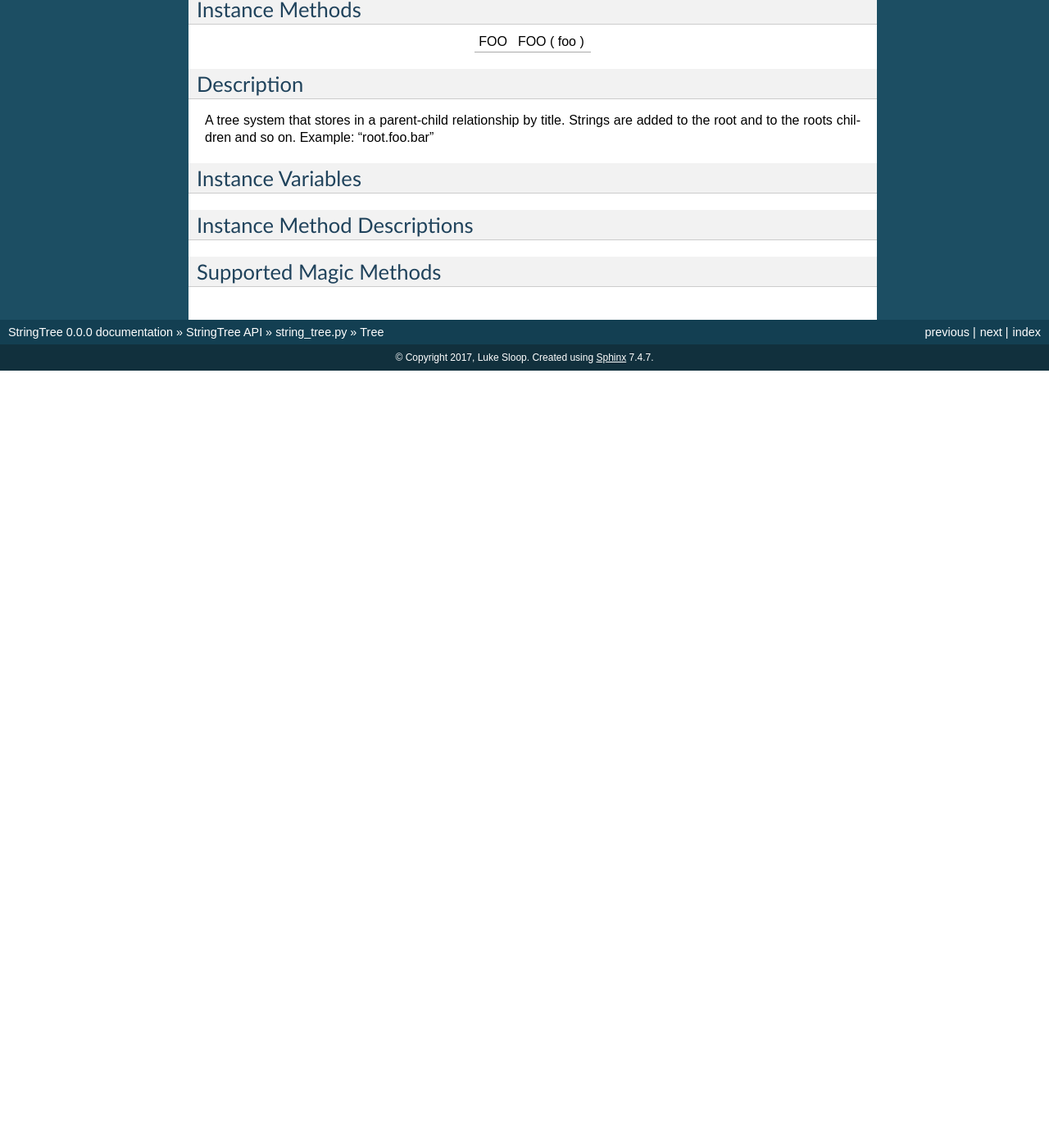
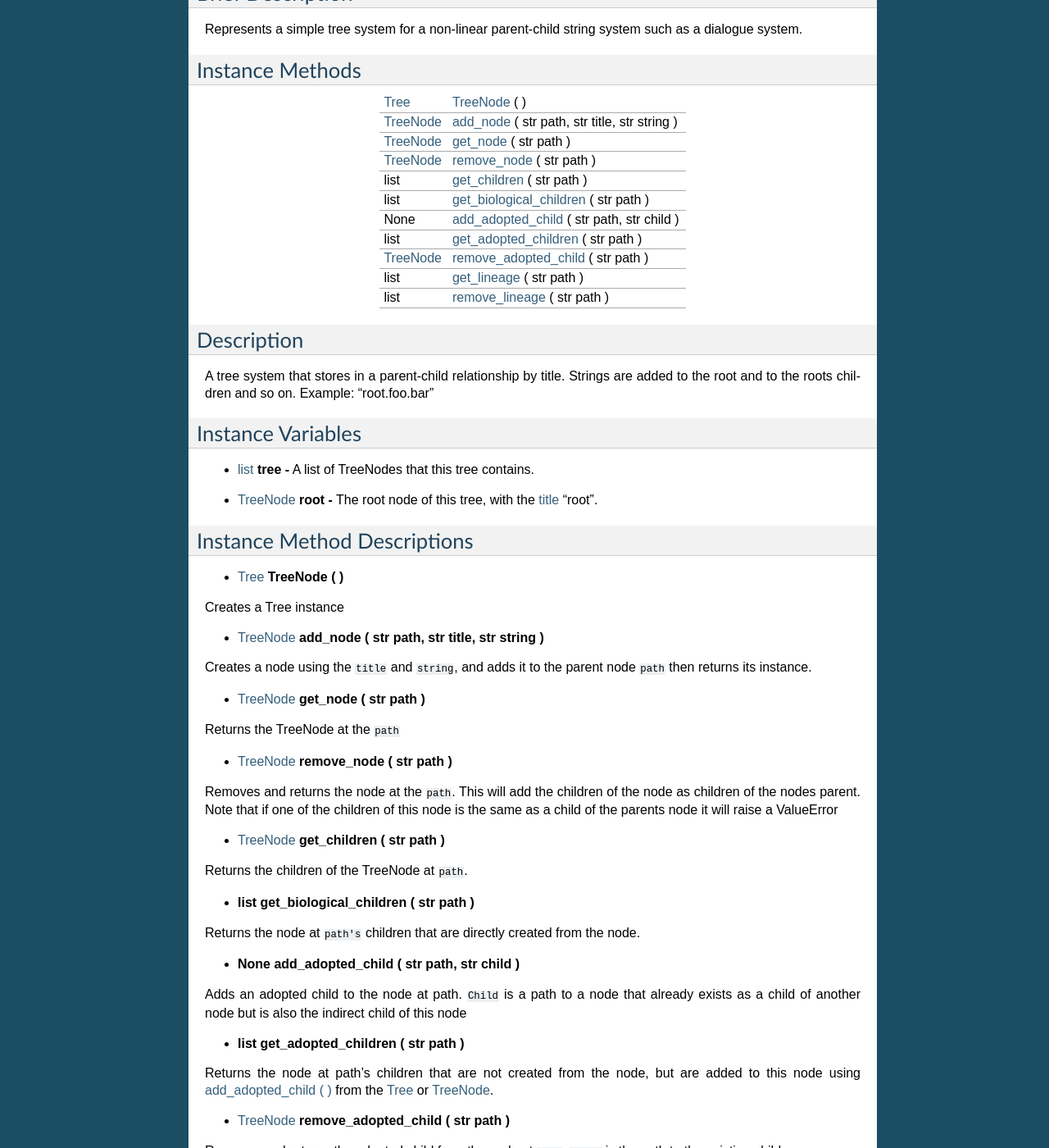
Before and after one commit to LightBoat9/StringTree, a Sphinx documentation site: the page built from docs/modules/class_tree.rst, in a window 1280 px wide and 1400 px high, scrolled down 270 px. Shown: the whole window at 82% size. Built offline with Sphinx 7.4.7, drawn with Linux system fonts in a browser that asks for light colours; before the commit the page ends 900 px from its top, so only the background shows below that; some of the changed text lies outside the part shown.

Commit message:
Update documentation

```diff
--- a/docs/modules/class_tree.rst
+++ b/docs/modules/class_tree.rst
@@ -10,6 +10,9 @@ Tree
 
 **Module:** :ref:`string_tree <module_string_tree>`
 
+.. note:: in this class "path" always refers to a string of the titles of each node joined by a period.
+    Example: "Grandparent.Parent.Child" is a path to the "Child" TreeNode
+
 Brief Description
 -----------------
 
@@ -18,9 +21,29 @@ Represents a simple tree system for a non-linear parent-child string system such
 Instance Methods
 ----------------
 
-+------------------------+-------------------------------------------------------------------+
-|  FOO                   | FOO ( foo )                                                       |
-+------------------------+-------------------------------------------------------------------+
++---------------------------+------------------------------------------------------------------------------------------+
+| :ref:`Tree <tree>`        | :ref:`TreeNode <tree.init>` ( )                                                          |
++---------------------------+------------------------------------------------------------------------------------------+
+| :ref:`TreeNode <treenode>`| :ref:`add_node <tree.add_node>` ( str path, str title, str string )                      |
++---------------------------+------------------------------------------------------------------------------------------+
+| :ref:`TreeNode <treenode>`| :ref:`get_node <tree.get_node>` ( str path )                                             |
++---------------------------+------------------------------------------------------------------------------------------+
+| :ref:`TreeNode <treenode>`| :ref:`remove_node <tree.remove_node>` ( str path )                                       |
++---------------------------+------------------------------------------------------------------------------------------+
+| list                      | :ref:`get_children <tree.get_children>` ( str path )                                     |
++---------------------------+------------------------------------------------------------------------------------------+
+| list                      | :ref:`get_biological_children <tree.get_biological_children>` ( str path )               |
++---------------------------+------------------------------------------------------------------------------------------+
+| None                      | :ref:`add_adopted_child <tree.add_adopted_child>` ( str path, str child )                |
++---------------------------+------------------------------------------------------------------------------------------+
+| list                      | :ref:`get_adopted_children <tree.get_adopted_children>` ( str path )                     |
++---------------------------+------------------------------------------------------------------------------------------+
+| :ref:`TreeNode <treenode>`| :ref:`remove_adopted_child <tree.remove_adopted_child>` ( str path )                     |
++---------------------------+------------------------------------------------------------------------------------------+
+| list                      | :ref:`get_lineage <tree.get_lineage>` ( str path )                                       |
++---------------------------+------------------------------------------------------------------------------------------+
+| list                      | :ref:`remove_lineage <tree.remove_lineage>` ( str path )                                 |
++---------------------------+------------------------------------------------------------------------------------------+
 
 Description
 -----------
@@ -31,10 +54,102 @@ children and so on. Example: "root.foo.bar"
 Instance Variables
 ------------------
 
+.. _tree.tree:
+
+- :ref:`list <tree>` **tree -** A list of TreeNodes that this tree contains.
+
+.. _tree.root:
+
+- :ref:`TreeNode <treenode>` **root -** The root node of this tree, with the :ref:`title <treenode.title>` "root".
 
 Instance Method Descriptions
 ----------------------------
 
+.. _tree.init:
+
+- :ref:`Tree <tree>` **TreeNode ( )**
+
+Creates a Tree instance
+
+.. _tree.add_node:
+
+- :ref:`TreeNode <treenode>` **add_node ( str path, str title, str string )**
+
+Creates a node using the ``title`` and ``string``, and adds it to the parent node ``path`` then returns its instance.
+
+.. _tree.get_node:
+
+- :ref:`TreeNode <treenode>` **get_node ( str path )**
+
+Returns the TreeNode at the ``path``
+
+.. _tree.remove_node:
+
+- :ref:`TreeNode <treenode>` **remove_node ( str path )**
+
+Removes and returns the node at the ``path``. This will add the children of the node as children of the
+nodes parent. Note that if one of the children of this node is the same as a child of the parents node it
+will raise a ValueError
+
+.. _tree.get_children:
+
+- :ref:`TreeNode <treenode>` **get_children ( str path )**
+
+Returns the children of the TreeNode at ``path``.
+
+.. _tree.get_biological_children:
+
+- **list get_biological_children ( str path )**
+
+Returns the node at ``path's`` children that are directly created from the node.
+
+.. _tree.add_adopted_child:
+
+- **None add_adopted_child ( str path, str child )**
+
+Adds an adopted child to the node at path. ``Child`` is a path to a node that already exists as a child of
+another node but is also the indirect child of this node
+
+.. _tree.get_adopted_children:
+
+- **list get_adopted_children ( str path )**
+
+Returns the node at path's children that are not created from the node, but are added to this node
+using :ref:`add_adopted_child ( ) <tree.add_adopted_child>` from the :ref:`Tree <tree>` or :ref:`TreeNode <treenode>`.
+
+.. _tree.remove_adopted_child:
+
+- :ref:`TreeNode <treenode>` **remove_adopted_child ( str path )**
+
+Removes and returns the adopted child from the node at ``path``. ``Child`` is the path to the existing child.
+
+.. _tree.get_lineage:
+
+- **list get_lineage ( str path )**
+
+Returns the lineage of the node at ``path``. This includes all biological children,
+their biological children, and so on.
+
+.. _tree.remove_lineage:
+
+- **list remove_lineage ( str path )**
+
+Removes and returns the lineage of the node at ``path``. This includes all biological children,
+their biological children, and so on.
 
 Supported Magic Methods
 -----------------------
+
+.. _tree.iter:
+
+- :ref:`TreeNode <treenode>` **__iter__ ( ):**
+
+Iterates through this Tree's :ref:`tree <tree.tree>` list
+
+- **str __repr__ ( )**
+
+Returns the representation of this Tree's :ref:`tree <tree.tree>` list
+
+- **str __str__ ( )**
+
+Returns this Tree's :ref:`tree <tree.tree>` list with each node on a new line and casting each node to a string
```
Also changed, not shown: docs/modules/class_treenode.rst (+9 -7 lines), string_tree.py (+20 -5 lines).
